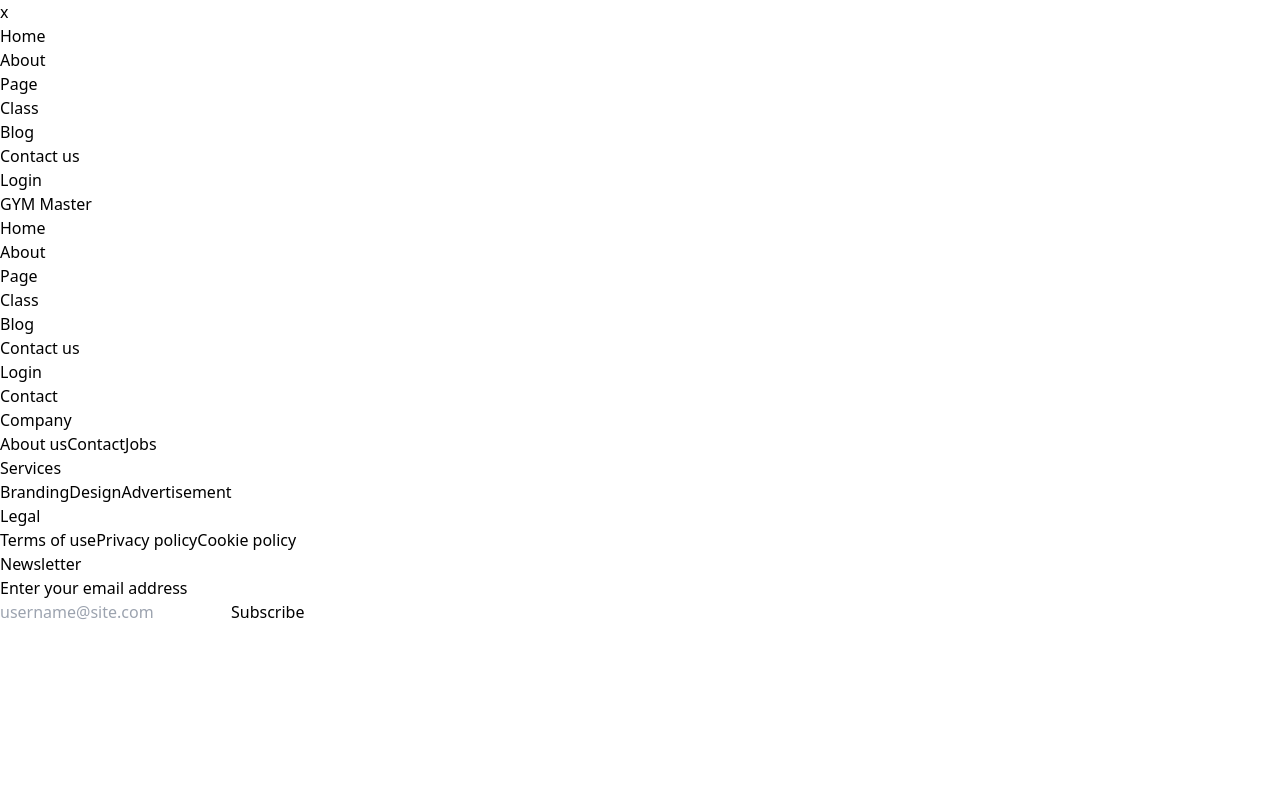
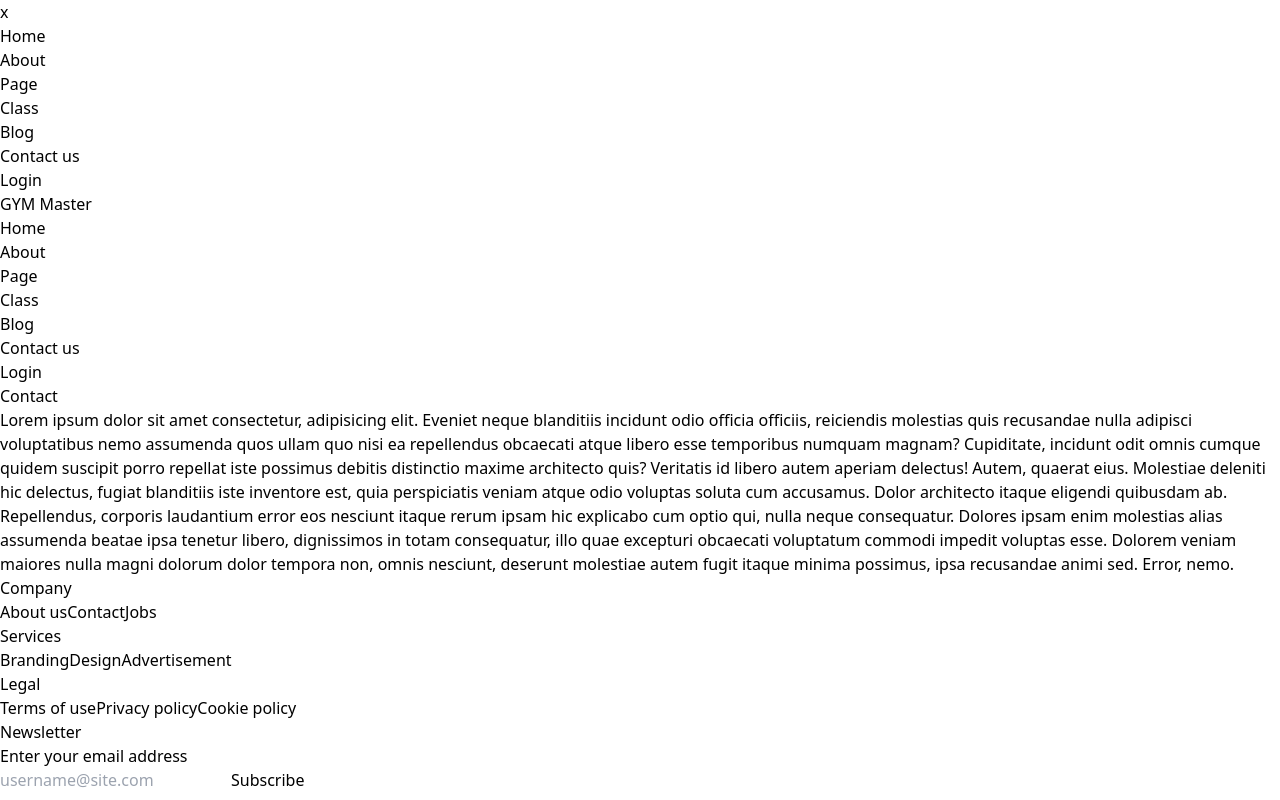
Before and after one commit to hasiburrahmanakash79/GYM-Master, a React (Vite) app: page /contact in a window 1280 px wide. Built offline with nearby package versions, Linux system fonts and the light colour scheme.

Commit message:
set branch

```diff
--- a/src/Pages/Contact/Contact.jsx
+++ b/src/Pages/Contact/Contact.jsx
@@ -3,6 +3,7 @@ const Contact = () => {
     return (
         <div>
             <h1>Contact</h1>
+            <p>Lorem ipsum dolor sit amet consectetur, adipisicing elit. Eveniet neque blanditiis incidunt odio officia officiis, reiciendis molestias quis recusandae nulla adipisci voluptatibus nemo assumenda quos ullam quo nisi ea repellendus obcaecati atque libero esse temporibus numquam magnam? Cupiditate, incidunt odit omnis cumque quidem suscipit porro repellat iste possimus debitis distinctio maxime architecto quis? Veritatis id libero autem aperiam delectus! Autem, quaerat eius. Molestiae deleniti hic delectus, fugiat blanditiis iste inventore est, quia perspiciatis veniam atque odio voluptas soluta cum accusamus. Dolor architecto itaque eligendi quibusdam ab. Repellendus, corporis laudantium error eos nesciunt itaque rerum ipsam hic explicabo cum optio qui, nulla neque consequatur. Dolores ipsam enim molestias alias assumenda beatae ipsa tenetur libero, dignissimos in totam consequatur, illo quae excepturi obcaecati voluptatum commodi impedit voluptas esse. Dolorem veniam maiores nulla magni dolorum dolor tempora non, omnis nesciunt, deserunt molestiae autem fugit itaque minima possimus, ipsa recusandae animi sed. Error, nemo.</p>
         </div>
     );
 };
```
